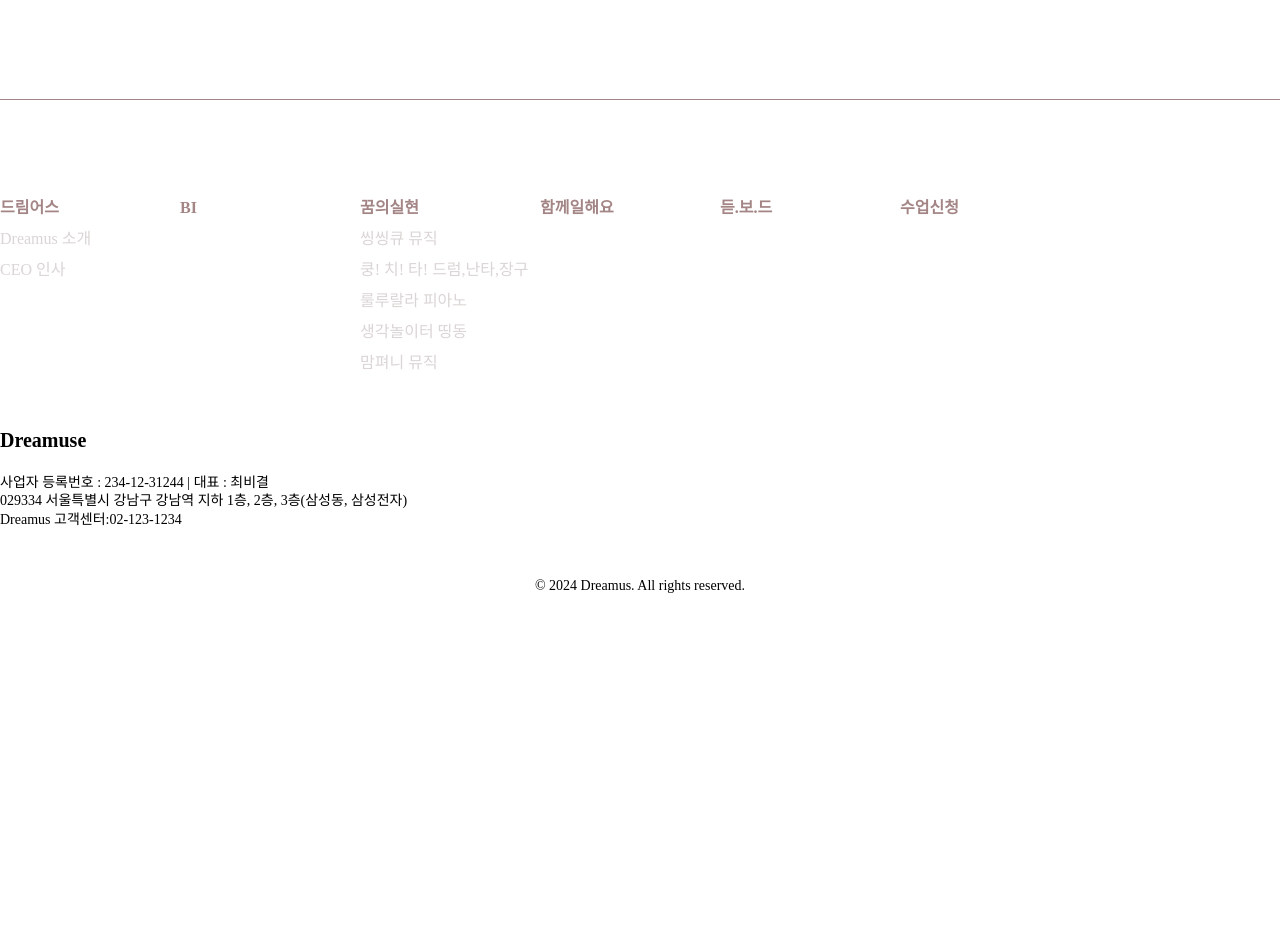
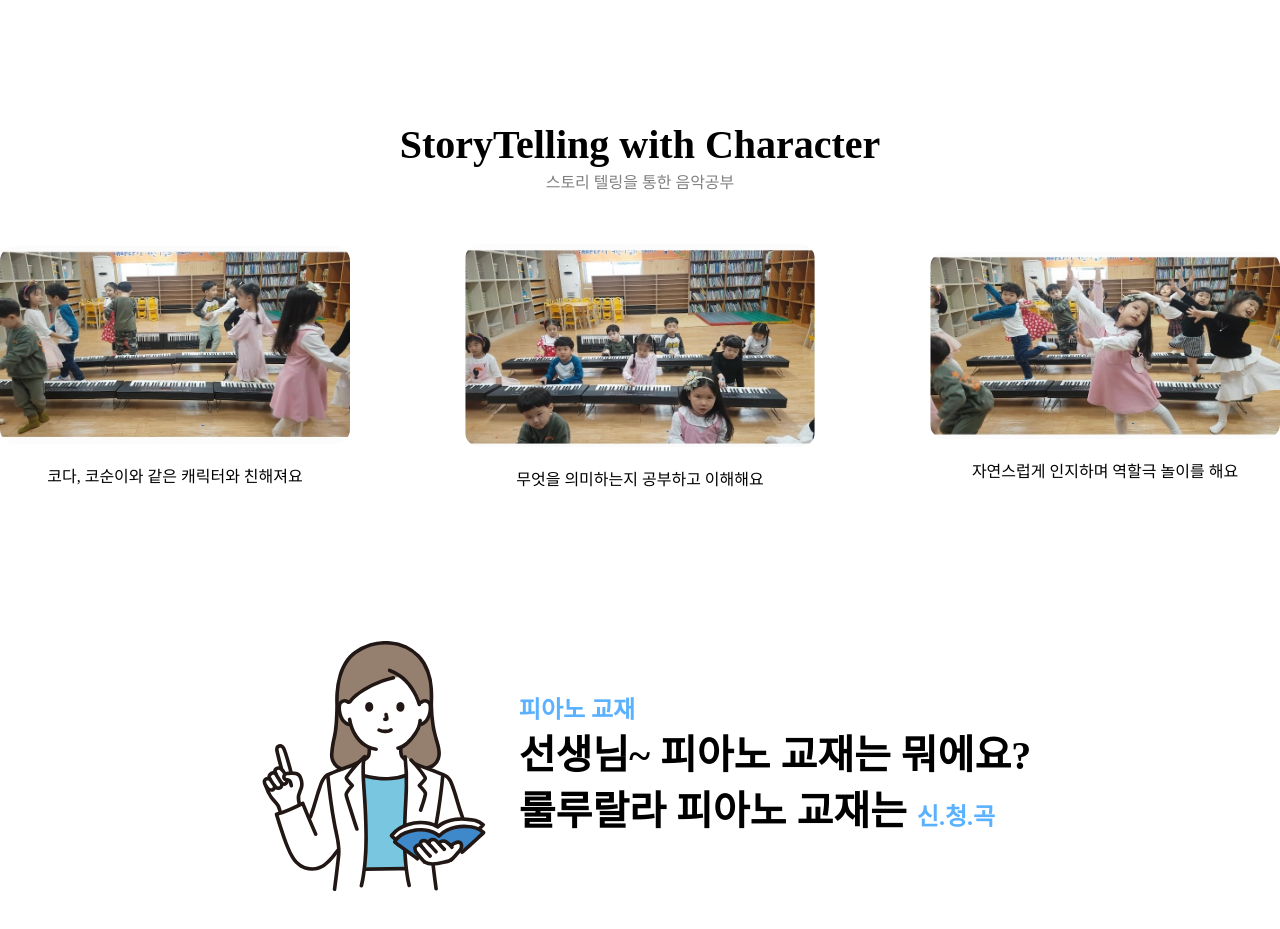
Before and after one commit to aiwebnovel/Dreamus, a React (Vite) app: page /realization/lululala-piano in a window 1280 px wide. Shown: the part 3324-4253 px from the top of the page. Before the commit the page ends 4017 px from the top, so only its background shows below. Built offline with nearby package versions, Linux system fonts and the light colour scheme.

Commit message:
feat: LululalaPiano Page 컴포넌트(2)

```diff
--- a/src/components/sections/realization/PianoClass.module.scss
+++ b/src/components/sections/realization/PianoClass.module.scss
@@ -48,6 +48,11 @@
                 font-size: 24px;
                 word-break: keep-all;
             }
+        }
+
+        /* //여기 수정해야할 차례 9월1일 */
+        &__highlight {
+            font-size: 55px;
         }
     }
 
@@ -181,4 +186,65 @@
             }
         }
     }
+
+    &__story {
+        margin-top: 150px;
+
+        &__title {
+            font-size: 40px;
+            font-weight: 700;
+            line-height: 1.4;
+        }
+
+        &__subTitle {
+            color: gray;
+            line-height: 1.3;
+        }
+
+        &__flexContainer {
+            margin-top: 50px;
+            display: flex;
+            align-items: center;
+            justify-content: space-between;
+
+            @include mobile {
+                padding: 0px 15px;
+                gap: 10px;
+            }
+        }
+
+        &__item {
+            max-width: 350px;
+
+            @include mobile {
+                max-width: 300px;
+            }
+        }
+
+        &__img {
+            width: 100%;
+            height: 100%;
+            object-fit: cover;
+            margin-bottom: 20px;
+            border-radius: 15px;
+        }
+
+        &__desc {
+            text-align: center;
+            line-height: 1.3;
+
+            @include mobile {
+                font-size: 14px;
+                word-break: keep-all;
+            }
+        }
+    }
+
+    &__storyContainer {
+        text-align: center;
+    }
+
+    &__textBook {
+        margin-top: 150px;
+    }
 }
--- a/src/components/sections/realization/PianoClass.tsx
+++ b/src/components/sections/realization/PianoClass.tsx
@@ -106,11 +106,56 @@ function PianoClass() {
           </div>
         </div>
 
-        <div>
+        <div className={styles.class__story}>
           <div>
-            <div>
-              <h3>StoryTelling with Character</h3>
-              <p>스토리 텔링을 통한 음악공부</p>
+            <div className={styles.class__storyContainer}>
+              <h3 className={styles.class__story__title}>
+                StoryTelling with Character
+              </h3>
+              <p className={styles.class__story__subTitle}>
+                스토리 텔링을 통한 음악공부
+              </p>
+            </div>
+
+            <div className={styles.class__story__flexContainer}>
+              <div className={styles.class__story__item}>
+                <img className={styles.class__story__img} src={class1} />
+                <p className={styles.class__story__desc}>
+                  코다, 코순이와 같은 캐릭터와 친해져요
+                </p>
+              </div>
+              <div className={styles.class__story__item}>
+                <img className={styles.class__story__img} src={class2} />
+                <p className={styles.class__story__desc}>
+                  무엇을 의미하는지 공부하고 이해해요
+                </p>
+              </div>
+              <div className={styles.class__story__item}>
+                <img className={styles.class__story__img} src={class3} />
+                <p className={styles.class__story__desc}>
+                  자연스럽게 인지하며 역할극 놀이를 해요
+                </p>
+              </div>
+            </div>
+          </div>
+        </div>
+
+        <div className={styles.class__textBook}>
+          <div>
+            <div className={styles.class__container}>
+              <div className={styles.class__imgContainer}>
+                <PianoTeacher className={styles.class__imgContainer__img} />
+              </div>
+              <div className={styles.class__descContainer}>
+                <p>피아노 교재</p>
+                <p>선생님~ 피아노 교재는 뭐에요?</p>
+                <p>
+                  룰루랄라 피아노 교재는 {/* //여기 수정해야할 차례 9월1일 */}
+                  <span className={styles.class__descContainer__highlight}>
+                    신.청.곡
+                  </span>
+                </p>
+              </div>
             </div>
           </div>
         </div>
```
